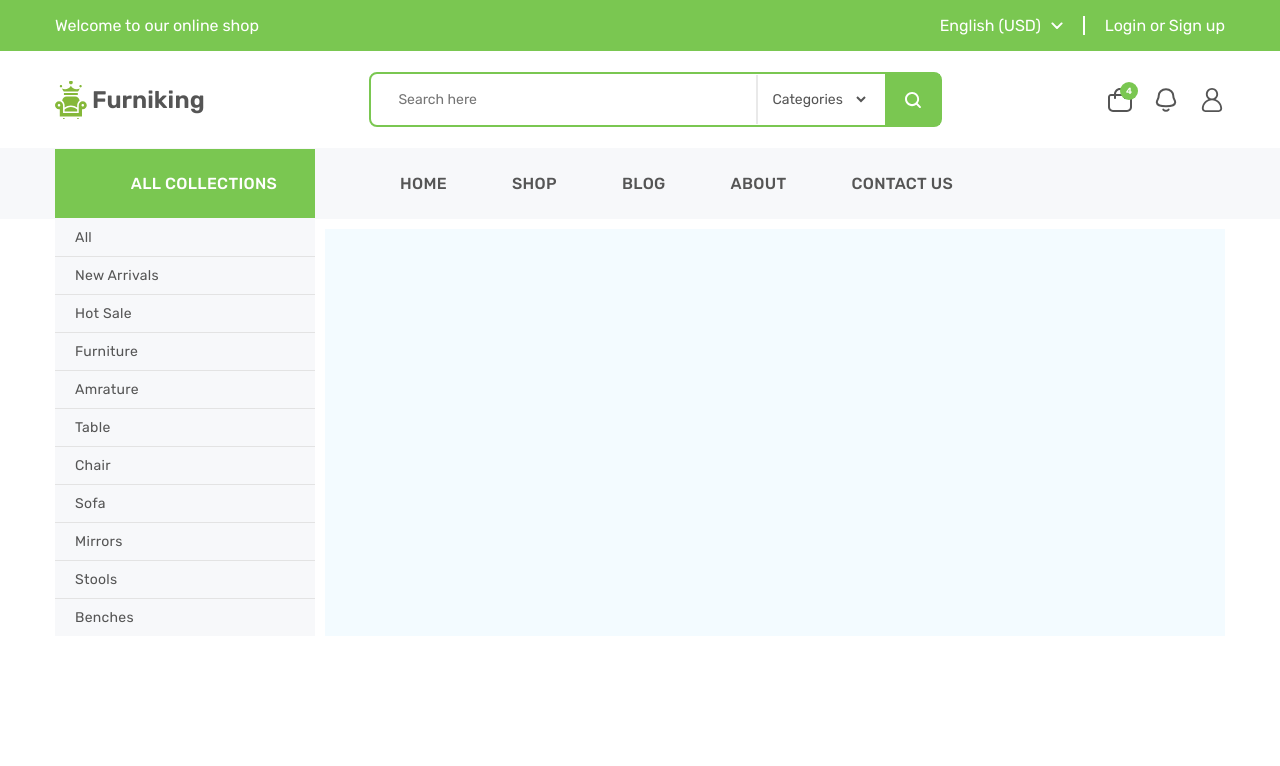
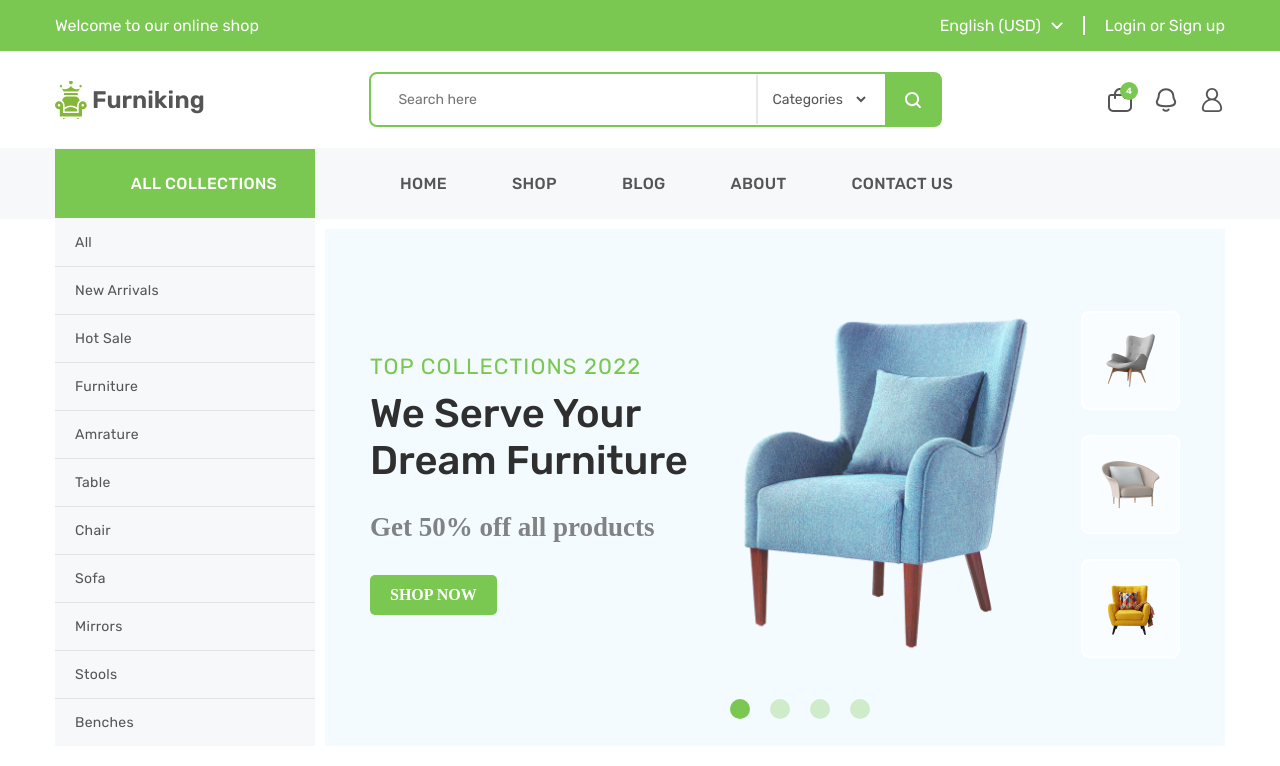
Before and after one commit to sviat-o-slav/furniking, a website: page src/index.html in a window 1280 px wide. Drawn offline with nearby package versions, Linux system fonts and the light colour scheme; files that its build step writes are made by us from their sources.

Commit message:
slider block complete

```diff
--- a/src/index.html
+++ b/src/index.html
@@ -104,9 +104,35 @@
             </aside>
 
             <div class="content">
-                    <div class="main-carousel">
+                <div class="slider-block">
+                    <div class="slider-controls">
+                        <span class="slider-dot slider-dot-active"></span>
+                        <span class="slider-dot"></span>
+                        <span class="slider-dot"></span>
+                        <span class="slider-dot"></span>
+                    </div>
 
+                    <div class="slides">
+                        <div class="slide">
+                            <div class="slide-text">
+                                <h2>Top collections 2022</h2>
+                                <h3>We serve your dream furniture</h3>
+                                <p>Get 50% off all products</p>
+                                <a href="#">Shop now</a>
+                            </div>
+
+                            <div class="slide-image">
+                                <img src="assets/slide.png" alt="Blue chair">
+                            </div>
+
+                            <ul class="slide-thumbs">
+                                <li><img src="assets/thumb1.png" alt="Thumb 1"></li>
+                                <li><img src="assets/thumb2.png" alt="Thumb 2"></li>
+                                <li><img src="assets/thumb3.png" alt="Thumb 3"></li>
+                            </ul>
+                        </div>
                     </div>
+                </div>
             </div>
         </div>
 
--- a/src/sass/index.scss
+++ b/src/sass/index.scss
@@ -10,6 +10,7 @@ $light-grey: #E9E9E9;
 $text: #555555;
 $nav-grey: #F7F8FA;
 $nav-border: #E3E3E3;
+$slide-dark: #2F2F2F;
 
 @mixin font-inherit {
     font-family: inherit;
@@ -77,9 +78,51 @@ $nav-border: #E3E3E3;
     text-transform: capitalize;
 }
 
+@mixin slide-h2-font {
+    font-family: 'Rubik';
+    font-style: normal;
+    font-weight: 400;
+    font-size: 22px;
+    line-height: 26px;
+    letter-spacing: 0.05em;
+    color: $green;
+    text-transform: uppercase;
+}
+
+@mixin slide-h3-font {
+    font-family: 'Rubik';
+    font-style: normal;
+    font-weight: 500;
+    font-size: 40px;
+    line-height: 47px;
+    color: $slide-dark;
+    text-transform: capitalize;
+}
+
+@mixin slide-p-font {
+    font-family: 'Mulish';
+    font-style: normal;
+    font-weight: 600;
+    font-size: 27px;
+    line-height: 26px;
+    color: rgba(81, 81, 81, 0.71);
+}
+
+@mixin slide-a-font {
+    font-family: 'Mulish';
+    font-style: normal;
+    font-weight: 700;
+    font-size: 16px;
+    line-height: 20px;
+    color: $white;
+    text-transform: uppercase;
+}
+
 body {
     margin: 0;
     min-width: 1220px;
+
+    min-height: 1400px;
 }
 
 a {
@@ -320,16 +363,6 @@ ul {
     }
 }
 
-
-
-option {
-    margin: 20px;
-}
-
-
-
-
-
 .main-grid {
     display: grid;
     grid-template-columns: 260px 1fr;
@@ -346,7 +379,7 @@ option {
     a {
         display: block;
         @include aside-menu-font;
-        padding: 10px 20px;
+        padding: 15px 20px;
     }
 }
 
@@ -356,14 +389,107 @@ option {
     background-color: #F3FBFF;
 }
 
+.slider-block {
+    position: relative;
+}
 
+.slider-controls {
+    display: flex;
+    column-gap: 20px;
 
+    position: absolute;
+    left: 45%;
 
+    bottom: 20px;
 
+    .slider-dot {
+        display: block;
+        width: 20px;
+        height: 20px;
+        background-color: $green;
+        border-radius: 50%;
+        opacity: 0.3;
+        cursor: pointer;
 
+        &:hover {
+            opacity: 0.8;
+        }
+    }
 
+    .slider-dot-active {
+        opacity: 1;
+    }
+}
 
+.slide {
+    display: flex;
+    justify-content: space-between;
+    height: 440px;
 
+    padding: 35px 45px;
+
+    .slide-text {
+        display: flex;
+        flex-direction: column;
+        justify-content: center;
+        align-items: flex-start;
+        width: 320px;
+
+        h2 {
+            margin: 0;
+            margin-bottom: 10px;
+            @include slide-h2-font;
+        }
+
+        h3 {
+            margin: 0;
+            margin-bottom: 30px;
+            @include slide-h3-font;
+        }
+
+        p {
+            @include slide-p-font;
+            margin: 0;
+            margin-bottom: 35px;
+        }
+
+        a {
+            display: block;
+            padding: 10px 20px;
+            @include slide-a-font;
+            background-color: $green;
+            border-radius: 5px;
+        }
+    }
+
+    .slide-image {
+        display: flex;
+        align-items: center;
+        width: 370px;
+
+        img {
+            width: 100%;
+        }
+    }
+
+    .slide-thumbs {
+        display: flex;
+        flex-direction: column;
+        justify-content: center;
+        row-gap: 25px;
+
+        li {
+            display: flex;
+            align-items: center;
+            justify-content: center;
+            width: 95px;
+            height: 95px;
+            background: linear-gradient(180deg, rgba(255, 255, 255, 0.6) 0%, rgba(255, 255, 255, 0.56) 100%);
+            border: 2px solid #FFFFFF;
+            border-radius: 8px;
+        }
+    }
+}
 
 
 
```
Also changed, not shown: src/assets/slide.png (added), src/assets/thumb1.png (added), src/assets/thumb2.png (added), src/assets/thumb3.png (added).
